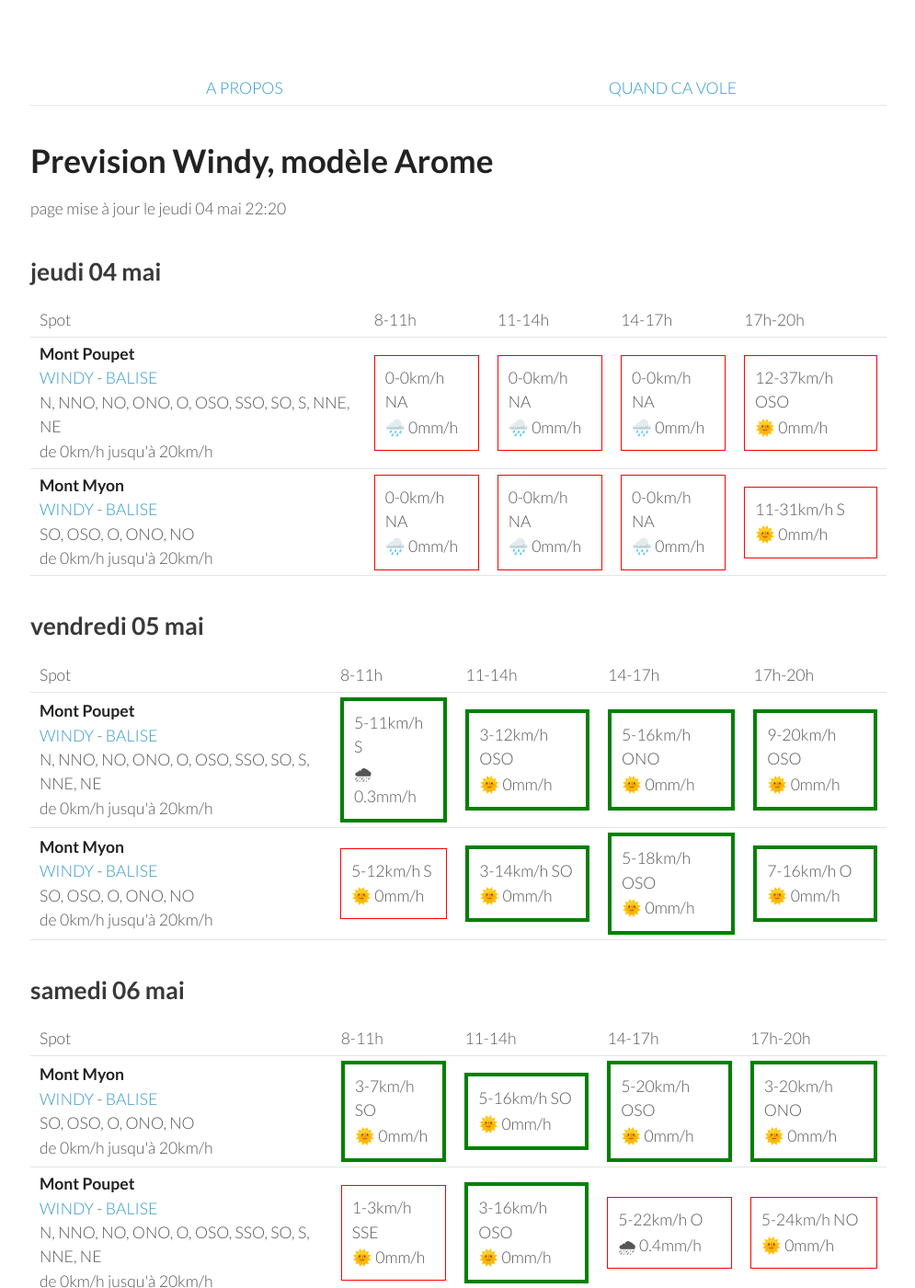
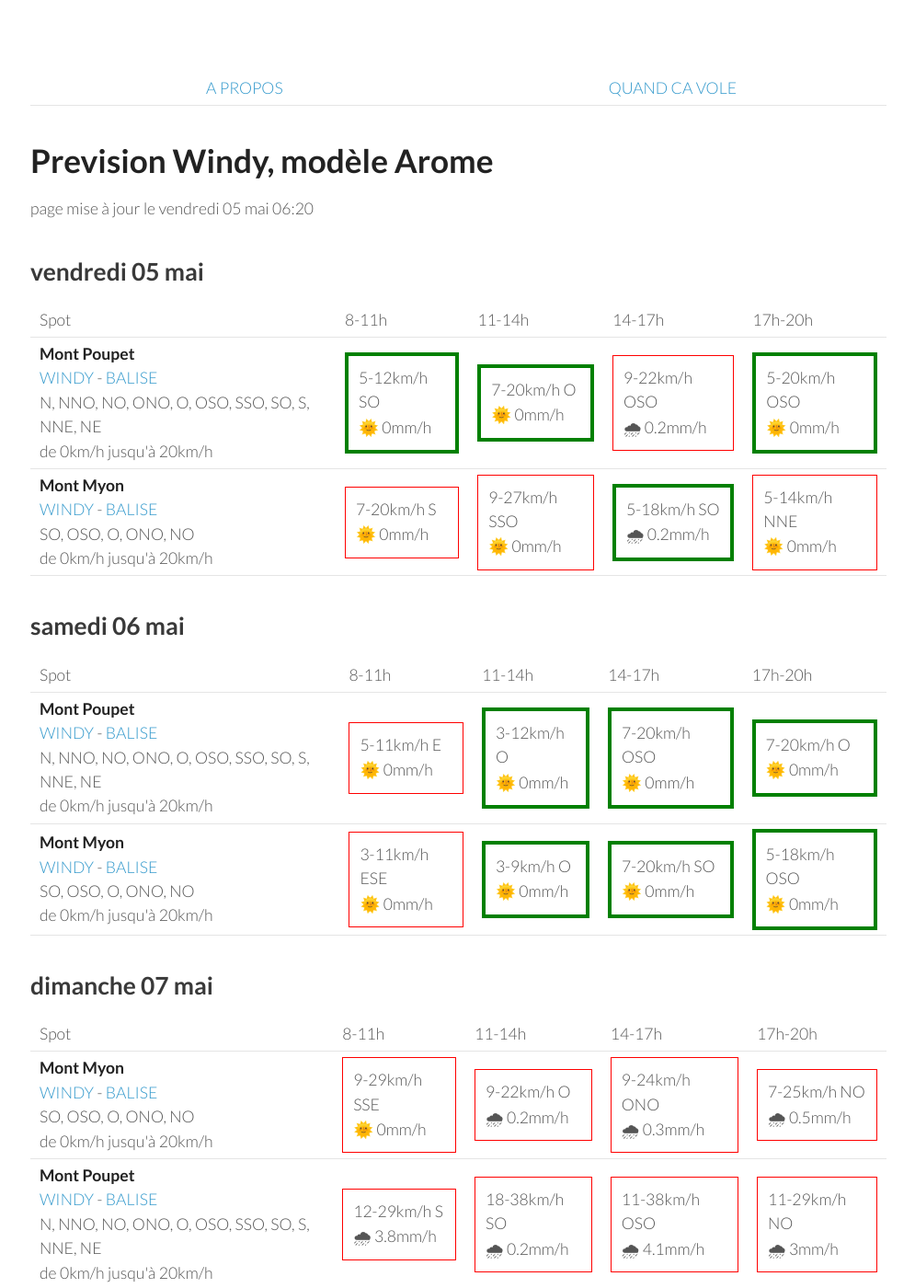
Before and after one commit to parapente-dans-le-nord/parapente-dans-le-nord.github.io, a Jekyll site: the page built from jura.markdown, in a window 1280 px wide and 1400 px high. Shown: the whole window at 92% size, without its empty margins (25-1020 px from the left). Built offline with Jekyll 4.4.1, drawn with Linux system fonts in a browser that asks for light colours; some of the changed text lies outside the part shown.

Commit message:
update index.markdown

```diff
--- a/jura.markdown
+++ b/jura.markdown
@@ -7,42 +7,8 @@ title:  "Tous les spots"
 {: .links}
 
 # Prevision Windy, modèle Arome
-page mise à jour le jeudi 04 mai 22:20
+page mise à jour le vendredi 05 mai 06:20
 
-## jeudi 04 mai
-
-{::nomarkdown}
-<table>
-  <tbody>
-    <tr>
-      <td>Spot</td>
-      <td>8-11h</td>
-      <td>11-14h</td>
-      <td>14-17h</td>
-      <td>17h-20h</td>
-    </tr>
-<tr>
-        <td><strong>Mont Poupet</strong><br><a href="https://windy.com/46.970/5.876?46.541,5.876,8">WINDY</a> - <span class=""><a href="http://www.balisemeteo.com/balise.php?idBalise=92">BALISE</a> </span><br> <span class="vent-favorable">N, NNO, NO, ONO, O, OSO, SSO, SO, S, NNE, NE</span><br><span class="force-vent">de 0km/h jusqu'à 20km/h</span> </td>
-
-            <td><div class="not-flyable"><p>0-0km/h NA</p><p>🌧️ 0mm/h</p></div></td>
-            <td><div class="not-flyable"><p>0-0km/h NA</p><p>🌧️ 0mm/h</p></div></td>
-            <td><div class="not-flyable"><p>0-0km/h NA</p><p>🌧️ 0mm/h</p></div></td>
-            <td><div class="not-flyable"><p>12-37km/h OSO</p><p>🌞 0mm/h</p></div></td>
-
-    </tr>
-<tr>
-        <td><strong>Mont Myon</strong><br><a href="https://windy.com/46.331/5.397?45.898,5.394,8,m:eWoagj8">WINDY</a> - <span class=""><a href="http://www.balisemeteo.com/balise.php?idBalise=70">BALISE</a> </span><br> <span class="vent-favorable">SO, OSO, O, ONO, NO</span><br><span class="force-vent">de 0km/h jusqu'à 20km/h</span> </td>
-
-            <td><div class="not-flyable"><p>0-0km/h NA</p><p>🌧️ 0mm/h</p></div></td>
-            <td><div class="not-flyable"><p>0-0km/h NA</p><p>🌧️ 0mm/h</p></div></td>
-            <td><div class="not-flyable"><p>0-0km/h NA</p><p>🌧️ 0mm/h</p></div></td>
-            <td><div class="not-flyable"><p>11-31km/h S</p><p>🌞 0mm/h</p></div></td>
-
-    </tr>
-
-</tbody>
-</table>
-{:/}
 ## vendredi 05 mai
 
 {::nomarkdown}
@@ -58,20 +24,20 @@ page mise à jour le jeudi 04 mai 22:20
 <tr>
         <td><strong>Mont Poupet</strong><br><a href="https://windy.com/46.970/5.876?46.541,5.876,8">WINDY</a> - <span class=""><a href="http://www.balisemeteo.com/balise.php?idBalise=92">BALISE</a> </span><br> <span class="vent-favorable">N, NNO, NO, ONO, O, OSO, SSO, SO, S, NNE, NE</span><br><span class="force-vent">de 0km/h jusqu'à 20km/h</span> </td>
 
-            <td><div class="flyable"><p>5-11km/h S</p><p>🌧 0.3mm/h</p></div></td>
-            <td><div class="flyable"><p>3-12km/h OSO</p><p>🌞 0mm/h</p></div></td>
-            <td><div class="flyable"><p>5-16km/h ONO</p><p>🌞 0mm/h</p></div></td>
-            <td><div class="flyable"><p>9-20km/h OSO</p><p>🌞 0mm/h</p></div></td>
+            <td><div class="flyable"><p>5-12km/h SO</p><p>🌞 0mm/h</p></div></td>
+            <td><div class="flyable"><p>7-20km/h O</p><p>🌞 0mm/h</p></div></td>
+            <td><div class="not-flyable"><p>9-22km/h OSO</p><p>🌧 0.2mm/h</p></div></td>
+            <td><div class="flyable"><p>5-20km/h OSO</p><p>🌞 0mm/h</p></div></td>
 
 
     </tr>
 <tr>
         <td><strong>Mont Myon</strong><br><a href="https://windy.com/46.331/5.397?45.898,5.394,8,m:eWoagj8">WINDY</a> - <span class=""><a href="http://www.balisemeteo.com/balise.php?idBalise=70">BALISE</a> </span><br> <span class="vent-favorable">SO, OSO, O, ONO, NO</span><br><span class="force-vent">de 0km/h jusqu'à 20km/h</span> </td>
 
-            <td><div class="not-flyable"><p>5-12km/h S</p><p>🌞 0mm/h</p></div></td>
-            <td><div class="flyable"><p>3-14km/h SO</p><p>🌞 0mm/h</p></div></td>
-            <td><div class="flyable"><p>5-18km/h OSO</p><p>🌞 0mm/h</p></div></td>
-            <td><div class="flyable"><p>7-16km/h O</p><p>🌞 0mm/h</p></div></td>
+            <td><div class="not-flyable"><p>7-20km/h S</p><p>🌞 0mm/h</p></div></td>
+            <td><div class="not-flyable"><p>9-27km/h SSO</p><p>🌞 0mm/h</p></div></td>
+            <td><div class="flyable"><p>5-18km/h SO</p><p>🌧 0.2mm/h</p></div></td>
+            <td><div class="not-flyable"><p>5-14km/h NNE</p><p>🌞 0mm/h</p></div></td>
 
 
     </tr>
@@ -92,22 +58,22 @@ page mise à jour le jeudi 04 mai 22:20
       <td>17h-20h</td>
     </tr>
 <tr>
-        <td><strong>Mont Myon</strong><br><a href="https://windy.com/46.331/5.397?45.898,5.394,8,m:eWoagj8">WINDY</a> - <span class=""><a href="http://www.balisemeteo.com/balise.php?idBalise=70">BALISE</a> </span><br> <span class="vent-favorable">SO, OSO, O, ONO, NO</span><br><span class="force-vent">de 0km/h jusqu'à 20km/h</span> </td>
+        <td><strong>Mont Poupet</strong><br><a href="https://windy.com/46.970/5.876?46.541,5.876,8">WINDY</a> - <span class=""><a href="http://www.balisemeteo.com/balise.php?idBalise=92">BALISE</a> </span><br> <span class="vent-favorable">N, NNO, NO, ONO, O, OSO, SSO, SO, S, NNE, NE</span><br><span class="force-vent">de 0km/h jusqu'à 20km/h</span> </td>
 
-            <td><div class="flyable"><p>3-7km/h SO</p><p>🌞 0mm/h</p></div></td>
-            <td><div class="flyable"><p>5-16km/h SO</p><p>🌞 0mm/h</p></div></td>
-            <td><div class="flyable"><p>5-20km/h OSO</p><p>🌞 0mm/h</p></div></td>
-            <td><div class="flyable"><p>3-20km/h ONO</p><p>🌞 0mm/h</p></div></td>
+            <td><div class="not-flyable"><p>5-11km/h E</p><p>🌞 0mm/h</p></div></td>
+            <td><div class="flyable"><p>3-12km/h O</p><p>🌞 0mm/h</p></div></td>
+            <td><div class="flyable"><p>7-20km/h OSO</p><p>🌞 0mm/h</p></div></td>
+            <td><div class="flyable"><p>7-20km/h O</p><p>🌞 0mm/h</p></div></td>
 
 
     </tr>
 <tr>
-        <td><strong>Mont Poupet</strong><br><a href="https://windy.com/46.970/5.876?46.541,5.876,8">WINDY</a> - <span class=""><a href="http://www.balisemeteo.com/balise.php?idBalise=92">BALISE</a> </span><br> <span class="vent-favorable">N, NNO, NO, ONO, O, OSO, SSO, SO, S, NNE, NE</span><br><span class="force-vent">de 0km/h jusqu'à 20km/h</span> </td>
+        <td><strong>Mont Myon</strong><br><a href="https://windy.com/46.331/5.397?45.898,5.394,8,m:eWoagj8">WINDY</a> - <span class=""><a href="http://www.balisemeteo.com/balise.php?idBalise=70">BALISE</a> </span><br> <span class="vent-favorable">SO, OSO, O, ONO, NO</span><br><span class="force-vent">de 0km/h jusqu'à 20km/h</span> </td>
 
-            <td><div class="not-flyable"><p>1-3km/h SSE</p><p>🌞 0mm/h</p></div></td>
-            <td><div class="flyable"><p>3-16km/h OSO</p><p>🌞 0mm/h</p></div></td>
-            <td><div class="not-flyable"><p>5-22km/h O</p><p>🌧 0.4mm/h</p></div></td>
-            <td><div class="not-flyable"><p>5-24km/h NO</p><p>🌞 0mm/h</p></div></td>
+            <td><div class="not-flyable"><p>3-11km/h ESE</p><p>🌞 0mm/h</p></div></td>
+            <td><div class="flyable"><p>3-9km/h O</p><p>🌞 0mm/h</p></div></td>
+            <td><div class="flyable"><p>7-20km/h SO</p><p>🌞 0mm/h</p></div></td>
+            <td><div class="flyable"><p>5-18km/h OSO</p><p>🌞 0mm/h</p></div></td>
 
 
     </tr>
@@ -130,20 +96,20 @@ page mise à jour le jeudi 04 mai 22:20
 <tr>
         <td><strong>Mont Myon</strong><br><a href="https://windy.com/46.331/5.397?45.898,5.394,8,m:eWoagj8">WINDY</a> - <span class=""><a href="http://www.balisemeteo.com/balise.php?idBalise=70">BALISE</a> </span><br> <span class="vent-favorable">SO, OSO, O, ONO, NO</span><br><span class="force-vent">de 0km/h jusqu'à 20km/h</span> </td>
 
-            <td><div class="not-flyable"><p>9-24km/h SSO</p><p>🌞 0mm/h</p></div></td>
-            <td><div class="not-flyable"><p>7-24km/h OSO</p><p>🌧 0.2mm/h</p></div></td>
-            <td><div class="not-flyable"><p>9-24km/h O</p><p>🌧 1.1mm/h</p></div></td>
-            <td><div class="not-flyable"><p>5-22km/h O</p><p>🌧 1.9mm/h</p></div></td>
+            <td><div class="not-flyable"><p>9-29km/h SSE</p><p>🌞 0mm/h</p></div></td>
+            <td><div class="not-flyable"><p>9-22km/h O</p><p>🌧 0.2mm/h</p></div></td>
+            <td><div class="not-flyable"><p>9-24km/h ONO</p><p>🌧 0.3mm/h</p></div></td>
+            <td><div class="not-flyable"><p>7-25km/h NO</p><p>🌧 0.5mm/h</p></div></td>
 
 
     </tr>
 <tr>
         <td><strong>Mont Poupet</strong><br><a href="https://windy.com/46.970/5.876?46.541,5.876,8">WINDY</a> - <span class=""><a href="http://www.balisemeteo.com/balise.php?idBalise=92">BALISE</a> </span><br> <span class="vent-favorable">N, NNO, NO, ONO, O, OSO, SSO, SO, S, NNE, NE</span><br><span class="force-vent">de 0km/h jusqu'à 20km/h</span> </td>
 
-            <td><div class="not-flyable"><p>12-37km/h S</p><p>🌧 3.4mm/h</p></div></td>
-            <td><div class="not-flyable"><p>12-31km/h OSO</p><p>🌧 2.7mm/h</p></div></td>
-            <td><div class="not-flyable"><p>12-33km/h OSO</p><p>🌧 0.9mm/h</p></div></td>
-            <td><div class="not-flyable"><p>3-29km/h OSO</p><p>🌧 9mm/h</p></div></td>
+            <td><div class="not-flyable"><p>12-29km/h S</p><p>🌧 3.8mm/h</p></div></td>
+            <td><div class="not-flyable"><p>18-38km/h SO</p><p>🌧 0.2mm/h</p></div></td>
+            <td><div class="not-flyable"><p>11-38km/h OSO</p><p>🌧 4.1mm/h</p></div></td>
+            <td><div class="not-flyable"><p>11-29km/h NO</p><p>🌧 3mm/h</p></div></td>
 
 
     </tr>
@@ -166,8 +132,8 @@ page mise à jour le jeudi 04 mai 22:20
 <tr>
         <td><strong>Mont Poupet</strong><br><a href="https://windy.com/46.970/5.876?46.541,5.876,8">WINDY</a> - <span class=""><a href="http://www.balisemeteo.com/balise.php?idBalise=92">BALISE</a> </span><br> <span class="vent-favorable">N, NNO, NO, ONO, O, OSO, SSO, SO, S, NNE, NE</span><br><span class="force-vent">de 0km/h jusqu'à 20km/h</span> </td>
 
-            <td><div class="flyable"><p>1-7km/h NE</p><p>🌞 0mm/h</p></div></td>
-            <td><div class="not-flyable"><p>9-22km/h NNO</p><p>🌧 0.3mm/h</p></div></td>
+            <td><div class="flyable"><p>5-12km/h N</p><p>🌧 0.2mm/h</p></div></td>
+            <td><div class="not-flyable"><p>9-22km/h NNE</p><p>🌧 0.5mm/h</p></div></td>
             <td><div class="not-flyable"><p>9-24km/h NNO</p><p>🌧 0.4mm/h</p></div></td>
             <td><div class="not-flyable"><p>7-25km/h NNO</p><p>🌧 0.2mm/h</p></div></td>
 
@@ -176,8 +142,8 @@ page mise à jour le jeudi 04 mai 22:20
 <tr>
         <td><strong>Mont Myon</strong><br><a href="https://windy.com/46.331/5.397?45.898,5.394,8,m:eWoagj8">WINDY</a> - <span class=""><a href="http://www.balisemeteo.com/balise.php?idBalise=70">BALISE</a> </span><br> <span class="vent-favorable">SO, OSO, O, ONO, NO</span><br><span class="force-vent">de 0km/h jusqu'à 20km/h</span> </td>
 
-            <td><div class="not-flyable"><p>5-14km/h NNE</p><p>🌞 0mm/h</p></div></td>
-            <td><div class="not-flyable"><p>12-27km/h NNO</p><p>🌧 0.2mm/h</p></div></td>
+            <td><div class="not-flyable"><p>9-18km/h N</p><p>🌞 0mm/h</p></div></td>
+            <td><div class="not-flyable"><p>12-29km/h N</p><p>🌧 0.2mm/h</p></div></td>
             <td><div class="not-flyable"><p>11-29km/h NNO</p><p>🌧 0.3mm/h</p></div></td>
             <td><div class="not-flyable"><p>12-29km/h NNO</p><p>🌞 0mm/h</p></div></td>
 
```
